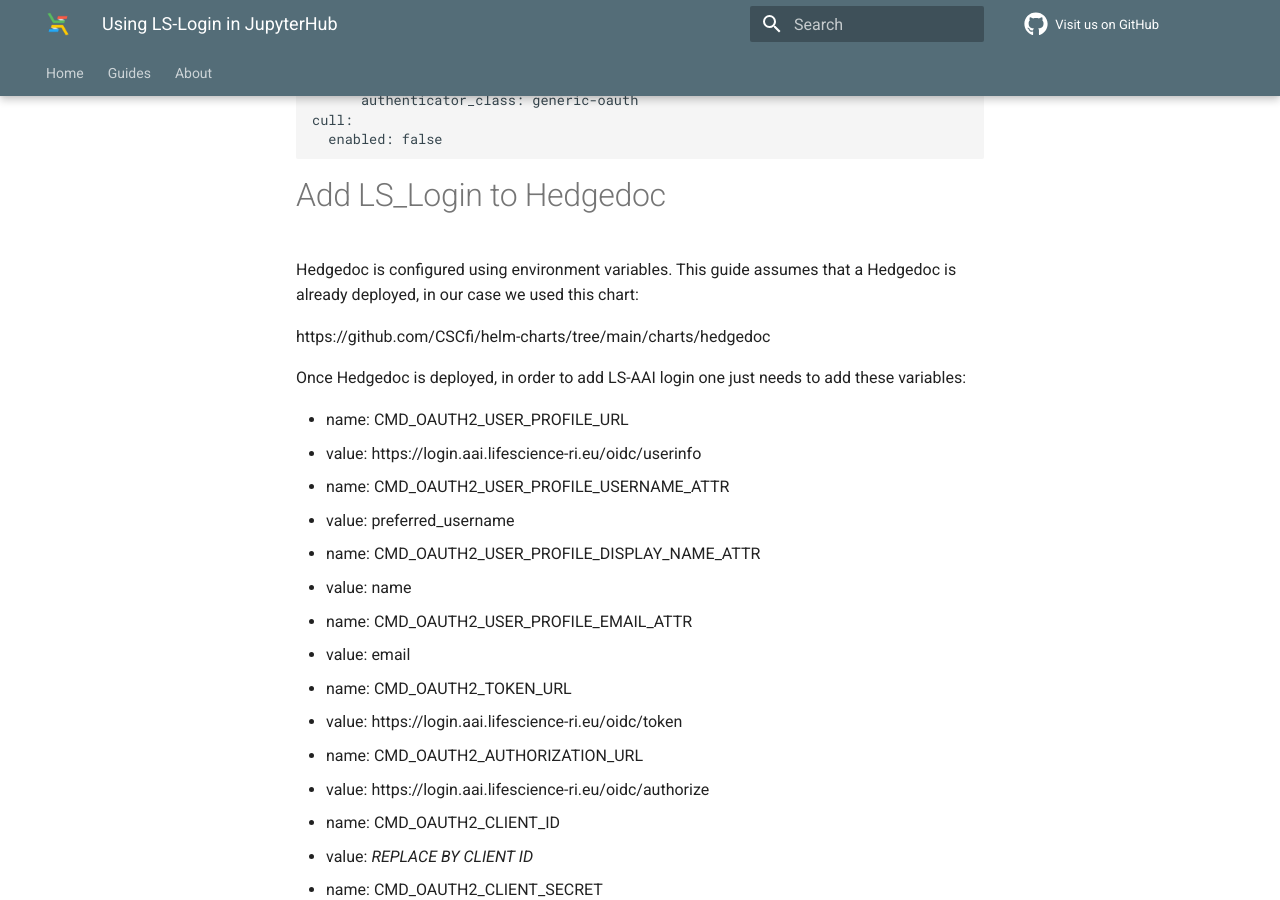
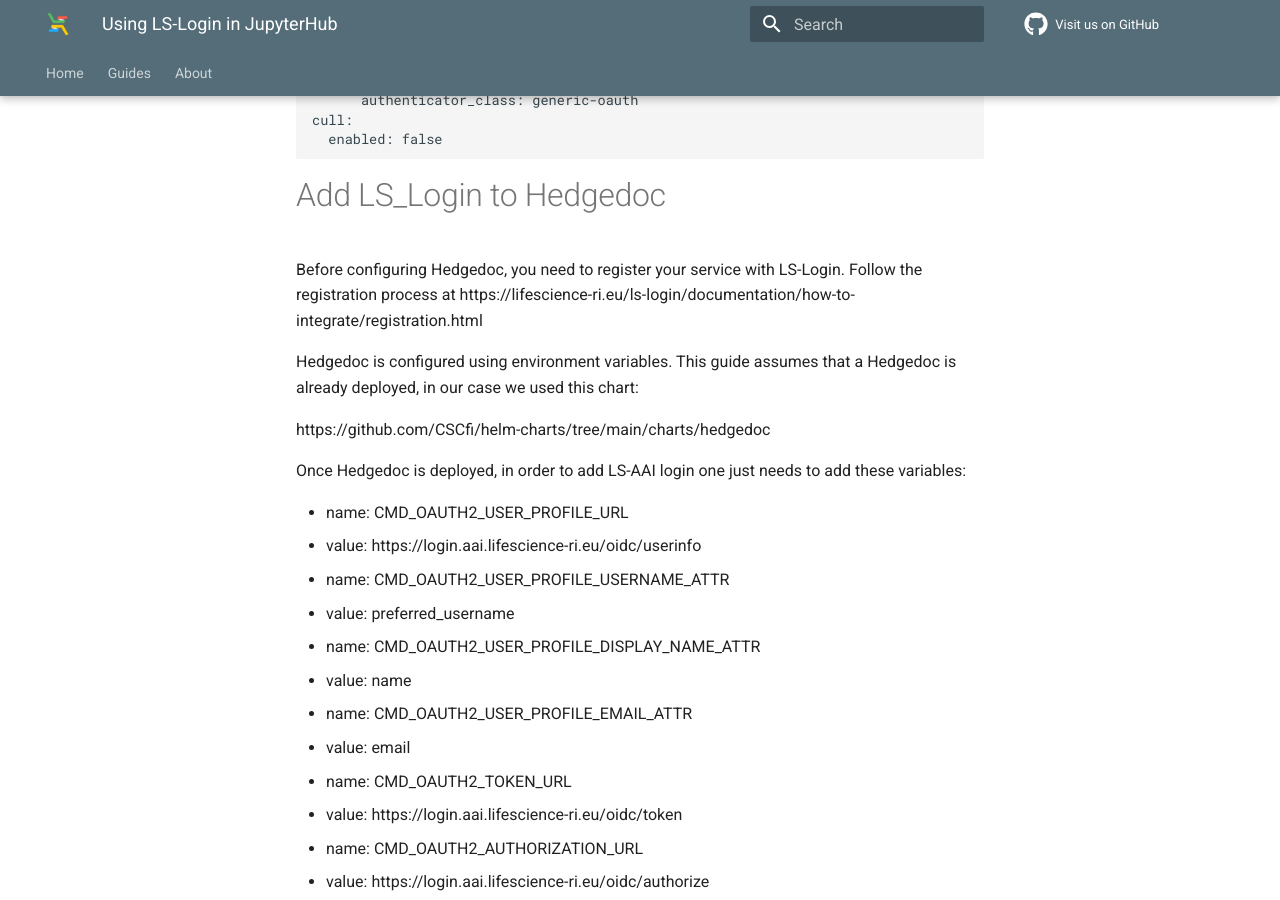
Before and after one commit to elixir-cloud-aai/elixir-cloud-aai.github.io, an MkDocs documentation site: the page built from docs/guides/guide-dev/services_to_ls_aai.md, in a window 1280 px wide and 900 px high, scrolled down 871 px. Built offline with MkDocs 1.6.1 and Material for MkDocs 9.7.7, drawn with Linux system fonts in a browser that asks for light colours; comment, search, counter and statistics services are not loaded.

Commit message:
Update docs/guides/guide-dev/services_to_ls_aai.md
Co-authored-by: sourcery-ai[bot] <58596630+sourcery-ai[bot]@users.noreply.github.com>

````diff
--- a/docs/guides/guide-dev/services_to_ls_aai.md
+++ b/docs/guides/guide-dev/services_to_ls_aai.md
@@ -35,6 +35,8 @@
 ```
 
 # Add LS_Login to Hedgedoc
+
+Before configuring Hedgedoc, you need to register your service with LS-Login. Follow the registration process at https://lifescience-ri.eu/ls-login/documentation/how-to-integrate/registration.html
 
 Hedgedoc is configured using environment variables. This guide assumes that a Hedgedoc is already deployed, in our case we used this chart:
 
````
